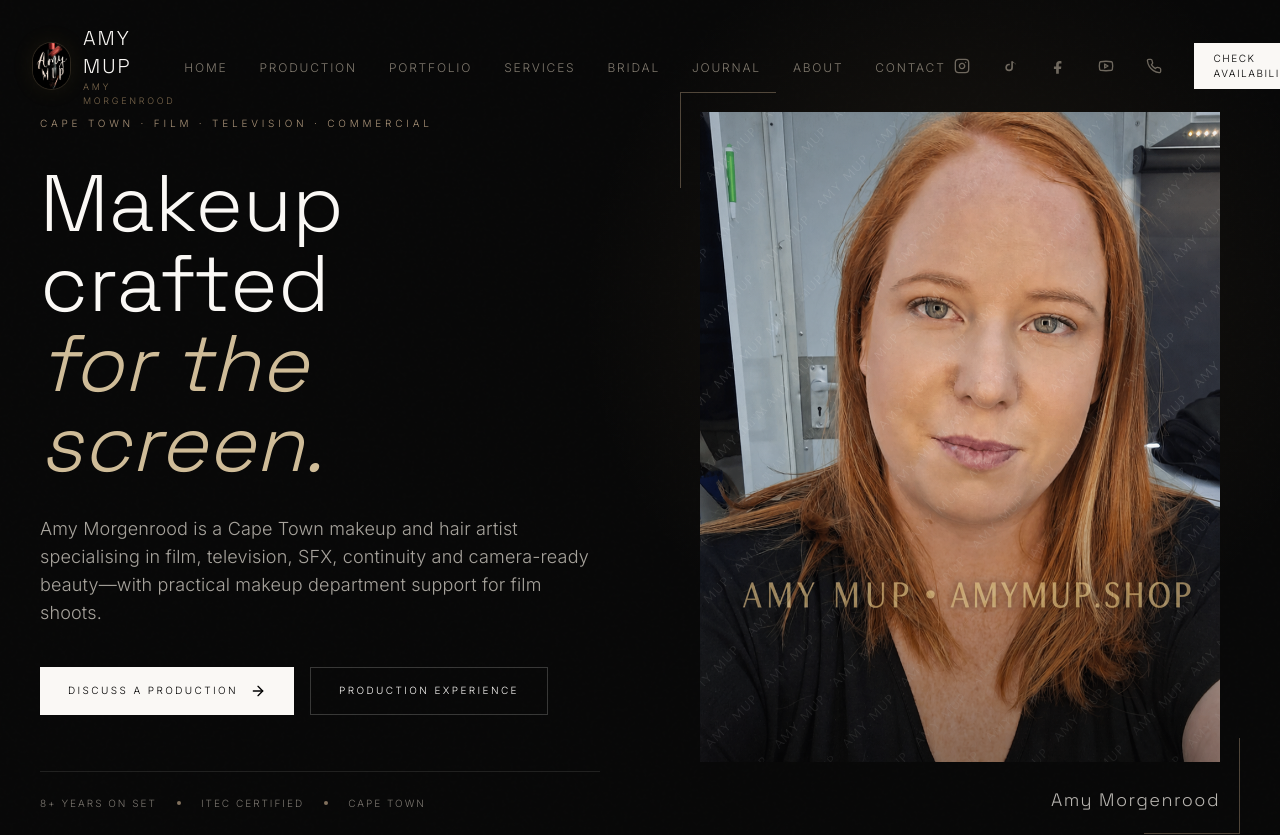
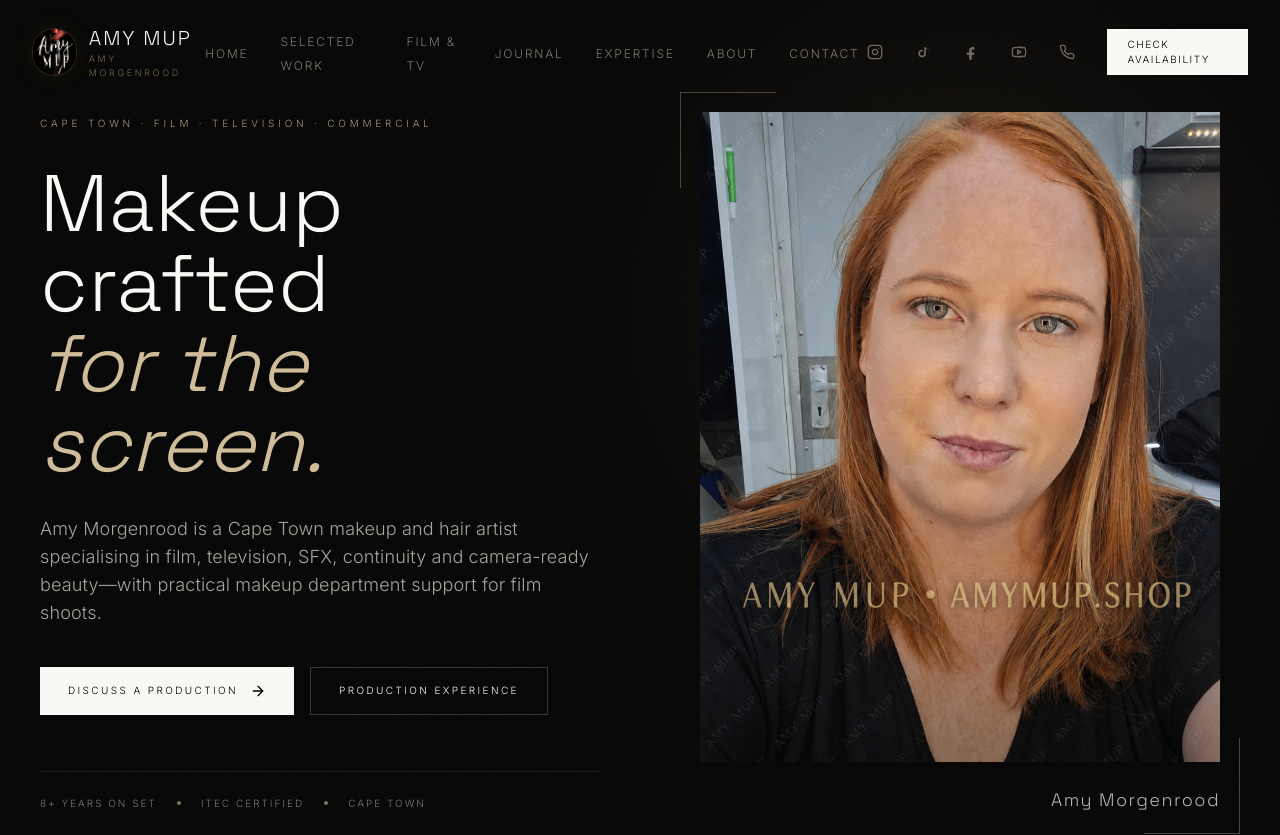
Before and after one commit to JohnMorgenrood/amy, a Next.js app: page / in a window 1280 px wide. Shown: the top 835 px of the page. Built offline with nearby package versions, Linux system fonts and the light colour scheme.

Commit message:
Refine primary navigation labels

```diff
--- a/src/components/layout/Navbar.tsx
+++ b/src/components/layout/Navbar.tsx
@@ -13,11 +13,10 @@ const tiktokUrl = 'https://www.tiktok.com/@amyb_mup?_r=1&_t=ZS-95umNruEh0q'
 
 const navLinks = [
   { name: 'Home', href: '/' },
-  { name: 'Production', href: '/film-tv-commercial-makeup-artist-cape-town' },
-  { name: 'Portfolio', href: '/#portfolio' },
-  { name: 'Services', href: '/#services' },
-  { name: 'Bridal', href: '/bridal-makeup-artist-cape-town' },
+  { name: 'Selected Work', href: '/#portfolio' },
+  { name: 'Film & TV', href: '/film-tv-commercial-makeup-artist-cape-town' },
   { name: 'Journal', href: '/blog' },
+  { name: 'Expertise', href: '/#services' },
   { name: 'About', href: '/#about' },
   { name: 'Contact', href: '/#contact' },
 ]
```
